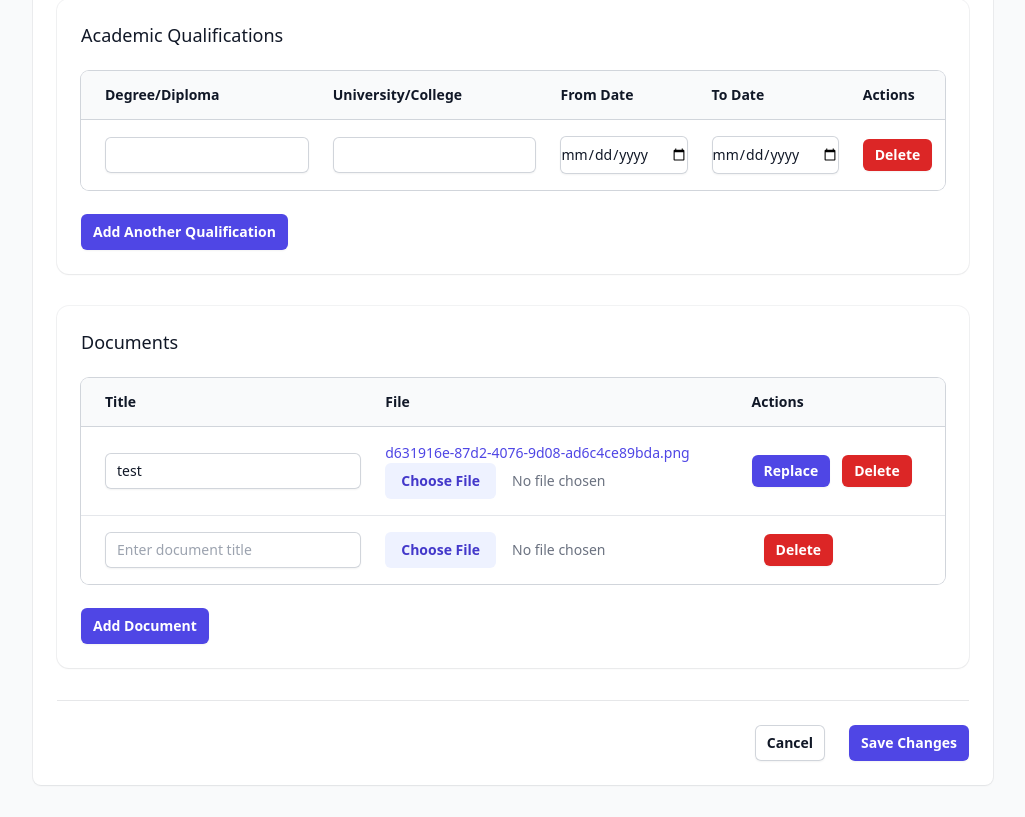
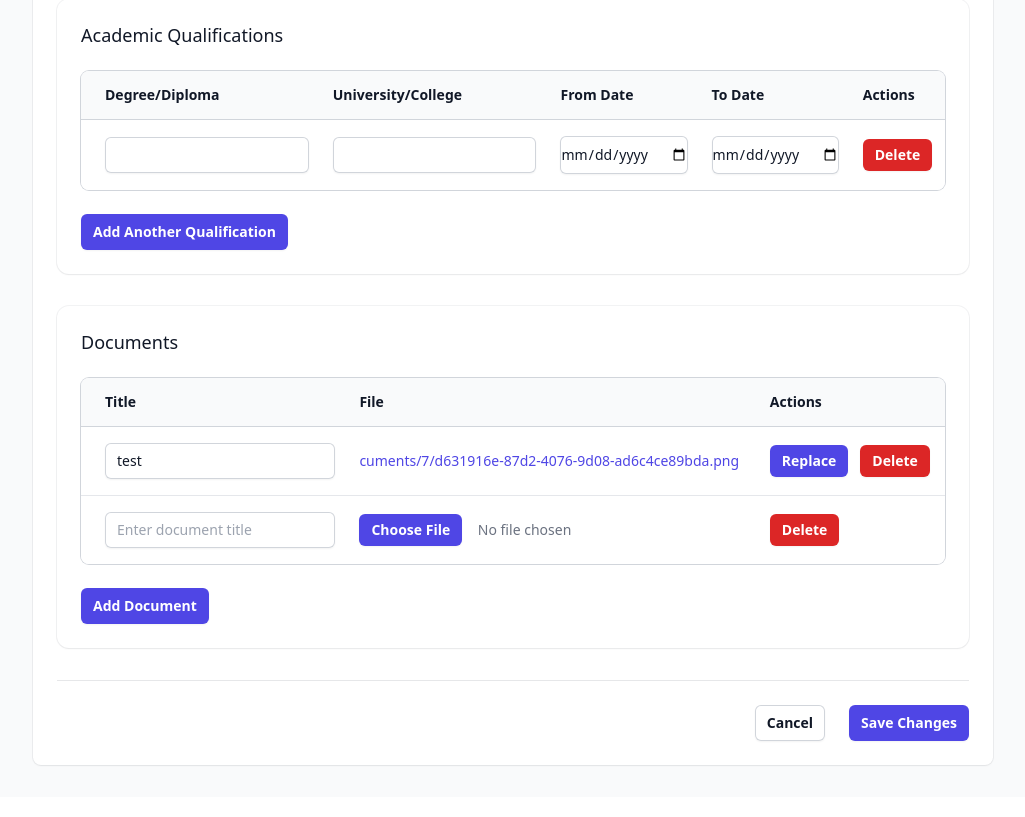
Before and after one commit to hfzizz/hr-system, a Django app: page /employees/7/edit/ in a window 1280 px wide. Shown: the part 1275-2092 px from the top of the page, without its empty margins (255-1280 px from the left). After the commit the page ends 2041 px from the top, so only its background shows below. Run offline with Django 5.2, Linux system fonts and the light colour scheme; a user stored in the database is signed in; data comes from the database, SQL or seed files in the repository; both versions use the stored data as it was after the commit; data that the repository does not hold is empty; some libraries are stand-ins or nearby versions.

Commit message:
fix the replace button in employee edit

```diff
--- a/employees/static/employees/js/employee_create.js
+++ b/employees/static/employees/js/employee_create.js
@@ -1,5 +1,66 @@
 console.log('JavaScript file loaded');
 
+// Global function declarations
+window.replaceFile = function(button) {
+    console.log('Replace file function called');
+    const row = button.closest('tr');
+    console.log('Found row:', row);
+
+    const fileCell = row.querySelector('.file-container').closest('td'); // Get the file cell by finding the container
+    console.log('Found file cell:', fileCell);
+
+    if (!fileCell) {
+        console.error('File cell not found');
+        return;
+    }
+
+    const employeeInput = row.querySelector('input[name*="document_set-"][name$="-employee"]');
+    if (!employeeInput) {
+        console.error('Employee input not found');
+        return;
+    }
+
+    const formIndex = employeeInput.name.match(/document_set-(\d+)-/)[1];
+    console.log('Form index:', formIndex);
+
+    // Create the replacement HTML with the indigo button style
+    const replacementHTML = `
+        <div class="relative">
+            <input type="file"
+                   name="document_set-${formIndex}-file"
+                   id="id_document_set-${formIndex}-file"
+                   class="absolute inset-0 w-full h-full opacity-0 cursor-pointer"
+                   onchange="updateFileName(this)">
+            <button type="button"
+                    class="inline-flex items-center rounded-md bg-indigo-600 px-3 py-1.5 text-sm font-semibold text-white shadow-sm hover:bg-indigo-500 focus-visible:outline focus-visible:outline-2 focus-visible:outline-offset-2 focus-visible:outline-indigo-600">
+                Choose File
+            </button>
+            <span class="ml-3 text-sm text-gray-500 selected-file-name">No file chosen</span>
+        </div>
+    `;
+
+    // Replace the content of the file cell
+    fileCell.innerHTML = replacementHTML;
+
+    // Hide the replace button
+    button.style.display = 'none';
+
+    // Automatically trigger the file input dialog
+    const fileInput = fileCell.querySelector('input[type="file"]');
+    if (fileInput) {
+        fileInput.click();
+    }
+
+    console.log('Replace file activated for form index:', formIndex);
+};
+
+window.updateFileName = function(input) {
+    const fileName = input.files[0] ? input.files[0].name : 'No file chosen';
+    const fileNameSpan = input.parentElement.querySelector('.selected-file-name');
+    fileNameSpan.textContent = fileName;
+};
+
+// Wait for DOM to be fully loaded
 document.addEventListener('DOMContentLoaded', function() {
     console.log('DOM Content Loaded');
 
@@ -27,6 +88,7 @@ document.addEventListener('DOMContentLoaded', function() {
     }
 
     console.log('Checking for template:', document.getElementById('empty-form-template'));
+});
 
 function initializeQualificationFunctions() {
     window.addQualification = function() {
@@ -141,15 +203,13 @@ document.addEventListener('DOMContentLoaded', function() {
 }
 
 function initializeDocumentFunctions() {
+    // Initialize other document-related functions
+    const template = document.querySelector('#empty-document-template');
+    console.log('Checking for template:', template);
+
+    if (template) {
         window.addDocument = function() {
             console.log('Adding document...');
-            const template = document.getElementById('empty-document-template');
-
-            if (!template) {
-                console.error('Empty document template not found');
-                return;
-            }
-
             const totalFormsInput = document.querySelector('[name="document_set-TOTAL_FORMS"]');
             const currentFormCount = parseInt(totalFormsInput.value);
 
@@ -183,7 +243,7 @@ document.addEventListener('DOMContentLoaded', function() {
         };
 
         window.deleteDocument = function(button) {
-            const row = button.closest('tr');  // Changed from '.document-form' to 'tr' for better compatibility
+            const row = button.closest('tr');
             const deleteInput = row.querySelector('input[name$="-DELETE"]');
 
             if (deleteInput) {
@@ -193,12 +253,6 @@ document.addEventListener('DOMContentLoaded', function() {
                 // Hide the row visually
                 row.style.display = 'none';
                 row.classList.add('d-none');
-
-                // If there's a file input, mark it as not required since we're deleting
-                const fileInput = row.querySelector('input[type="file"]');
-                if (fileInput) {
-                    fileInput.required = false;
-                }
 
                 console.log('Document marked for deletion:', deleteInput.value);
             } else {
@@ -212,58 +266,6 @@ document.addEventListener('DOMContentLoaded', function() {
                     totalFormsInput.value = currentTotal - 1;
                 }
             }
-        };
-
-        function updateDocumentFormIndices() {
-            const tbody = document.getElementById('document-formset');
-            if (!tbody) return;
-
-            const rows = Array.from(tbody.querySelectorAll('.document-form:not([style*="display: none"]):not(.d-none)'));
-            const totalFormsInput = document.querySelector('[name="document_set-TOTAL_FORMS"]');
-
-            console.log('Updating indices for rows:', rows.length);
-
-            rows.forEach((row, index) => {
-                row.querySelectorAll('input').forEach(input => {
-                    const name = input.getAttribute('name');
-                    if (name) {
-                        const newName = name.replace(/-\d+-/, `-${index}-`);
-                        input.setAttribute('name', newName);
-                        input.setAttribute('id', `id_${newName}`);
-                        console.log(`Updated input name from ${name} to ${newName}`);
-                    }
-                });
-            });
-
-            if (totalFormsInput) {
-                totalFormsInput.value = rows.length;
-                console.log('Updated total forms count:', rows.length);
-            }
-        }
-
-        // Move replaceFile to window object
-        window.replaceFile = function(button) {
-            const row = button.closest('tr');
-            const fileContainer = row.querySelector('.file-container');
-            const formIndex = row.querySelector('input[name*="document_set-"][name$="-employee"]').name.match(/document_set-(\d+)-/)[1];
-
-            // Create new file input
-            const fileInput = document.createElement('input');
-            fileInput.type = 'file';
-            fileInput.name = `document_set-${formIndex}-file`;
-            fileInput.id = `id_document_set-${formIndex}-file`;
-            fileInput.required = true;
-            fileInput.className = 'block w-full text-sm text-gray-500 file:mr-4 file:py-2 file:px-4 file:rounded-md file:border-0 file:text-sm file:font-semibold file:bg-indigo-50 file:text-indigo-700 hover:file:bg-indigo-100';
-
-            // Create a new container div for the file input
-            const newContainer = document.createElement('div');
-            newContainer.appendChild(fileInput);
-
-            // Replace the existing file container with the new container
-            fileContainer.parentNode.replaceChild(newContainer, fileContainer);
-
-            // Remove the replace button
-            button.remove();
         };
 
         // Preview modal functions
@@ -316,7 +318,7 @@ document.addEventListener('DOMContentLoaded', function() {
             initializeEventListeners();
         }
     }
-});
+}
 
 function loadSavedQualifications() {
     const savedData = localStorage.getItem('draft_qualifications');
@@ -431,6 +433,3 @@ function initializePasswordFunctions() {
         }, 2000);
     };
 }
-
-// Initialize the document functions when the script loads
-initializeDocumentFunctions();
--- a/employees/templates/employees/employee_edit.html
+++ b/employees/templates/employees/employee_edit.html
@@ -346,41 +346,18 @@
                                                    class="block w-full rounded-md border-0 py-1.5 text-gray-900 shadow-sm ring-1 ring-inset ring-gray-300 placeholder:text-gray-400 focus:ring-2 focus:ring-inset focus:ring-indigo-600 sm:text-sm sm:leading-6">
                                         </td>
                                         <td class="whitespace-nowrap px-3 py-4 text-sm text-gray-900">
-                                            {% if form.instance.file %}
-                                                <div class="flex items-center space-x-2">
-                                                    <a href="{{ form.instance.file.url }}"
-                                                       class="text-indigo-600 hover:text-indigo-900"
-                                                       target="_blank">
-                                                        {{ form.instance.file.name|slice:"11:" }}
-                                                    </a>
-                                                    <button type="button"
-                                                            onclick="this.nextElementSibling.classList.remove('hidden'); this.remove()"
-                                                            class="text-sm text-gray-500 hover:text-gray-700">
-                                                        (Change)
-                                                    </button>
-                                                    <div class="hidden w-full">
-                                                        <input type="file"
-                                                               name="document_set-__prefix__-file"
-                                                               id="id_document_set-__prefix__-file"
-                                                               class="block w-full text-sm text-gray-500
-                                                                      file:mr-4 file:py-2 file:px-4
-                                                                      file:rounded-md file:border-0
-                                                                      file:text-sm file:font-semibold
-                                                                      file:bg-indigo-50 file:text-indigo-700
-                                                                      hover:file:bg-indigo-100">
-                                                    </div>
-                                                </div>
-                                            {% else %}
+                                            <div class="relative">
                                                 <input type="file"
                                                        name="document_set-__prefix__-file"
                                                        id="id_document_set-__prefix__-file"
-                                                       class="block w-full text-sm text-gray-500
-                                                              file:mr-4 file:py-2 file:px-4
-                                                              file:rounded-md file:border-0
-                                                              file:text-sm file:font-semibold
-                                                              file:bg-indigo-50 file:text-indigo-700
-                                                              hover:file:bg-indigo-100">
-                                            {% endif %}
+                                                       class="absolute inset-0 w-full h-full opacity-0 cursor-pointer"
+                                                       onchange="updateFileName(this)">
+                                                <button type="button"
+                                                        class="inline-flex items-center rounded-md bg-indigo-600 px-3 py-1.5 text-sm font-semibold text-white shadow-sm hover:bg-indigo-500 focus-visible:outline focus-visible:outline-2 focus-visible:outline-offset-2 focus-visible:outline-indigo-600">
+                                                    Choose File
+                                                </button>
+                                                <span class="ml-3 text-sm text-gray-500 selected-file-name">No file chosen</span>
+                                            </div>
                                         </td>
                                         <td class="whitespace-nowrap px-3 py-4 text-sm text-gray-900">
                                             <div class="flex items-center space-x-3">
@@ -430,28 +407,32 @@
                                                                     <a href="{{ form.instance.file.url }}"
                                                                        class="text-indigo-600 hover:text-indigo-900"
                                                                        target="_blank">
-                                                                        {{ form.instance.original_filename }}
+                                                                        {{ form.instance.file.name|slice:"11:" }}
                                                                     </a>
                                                                 {% else %}
                                                                     <span class="text-red-600">File not found</span>
                                                                 {% endif %}
                                                             </div>
+                                                        {% else %}
+                                                            <div class="relative">
+                                                                <input type="file"
+                                                                       name="document_set-{{ forloop.counter0 }}-file"
+                                                                       id="id_document_set-{{ forloop.counter0 }}-file"
+                                                                       class="absolute inset-0 w-full h-full opacity-0 cursor-pointer"
+                                                                       onchange="updateFileName(this)">
+                                                                <button type="button"
+                                                                        class="inline-flex items-center rounded-md bg-indigo-600 px-3 py-1.5 text-sm font-semibold text-white shadow-sm hover:bg-indigo-500 focus-visible:outline focus-visible:outline-2 focus-visible:outline-offset-2 focus-visible:outline-indigo-600">
+                                                                    Choose File
+                                                                </button>
+                                                                <span class="ml-3 text-sm text-gray-500 selected-file-name">No file chosen</span>
+                                                            </div>
                                                         {% endif %}
-                                                        <input type="file"
-                                                               name="document_set-{{ forloop.counter0 }}-file"
-                                                               id="id_document_set-{{ forloop.counter0 }}-file"
-                                                               class="block w-full text-sm text-gray-500
-                                                                      file:mr-4 file:py-2 file:px-4
-                                                                      file:rounded-md file:border-0
-                                                                      file:text-sm file:font-semibold
-                                                                      file:bg-indigo-50 file:text-indigo-700
-                                                                      hover:file:bg-indigo-100">
                                                     </td>
                                                     <td class="whitespace-nowrap px-3 py-4 text-sm text-gray-900">
-                                                        <div class="flex items-center space-x-3">
+                                                        <div class="flex items-center gap-3">
                                                             {% if form.instance.file %}
                                                                 <button type="button"
-                                                                        onclick="replaceFile(this)"
+                                                                        onclick="window.replaceFile(this)"
                                                                         class="inline-flex items-center rounded-md bg-indigo-600 px-3 py-1.5 text-sm font-semibold text-white shadow-sm hover:bg-indigo-500 focus-visible:outline focus-visible:outline-2 focus-visible:outline-offset-2 focus-visible:outline-indigo-600">
                                                                     Replace
                                                                 </button>
```
Also changed, not shown: db.sqlite3, media/employee_documents/7/d631916e-87d2-4076-9d08-ad6c4ce89bda.png (added). Lines whose indentation alone changed are shown as unchanged.
